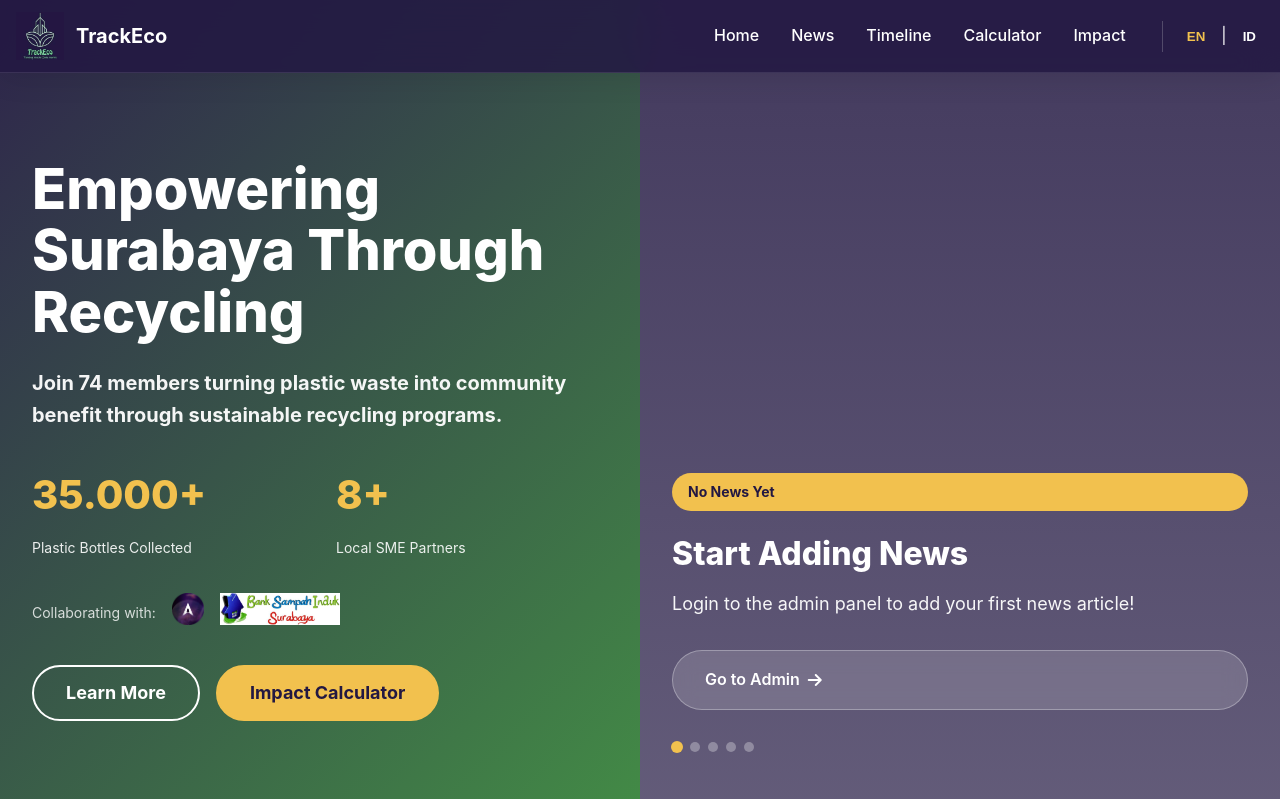
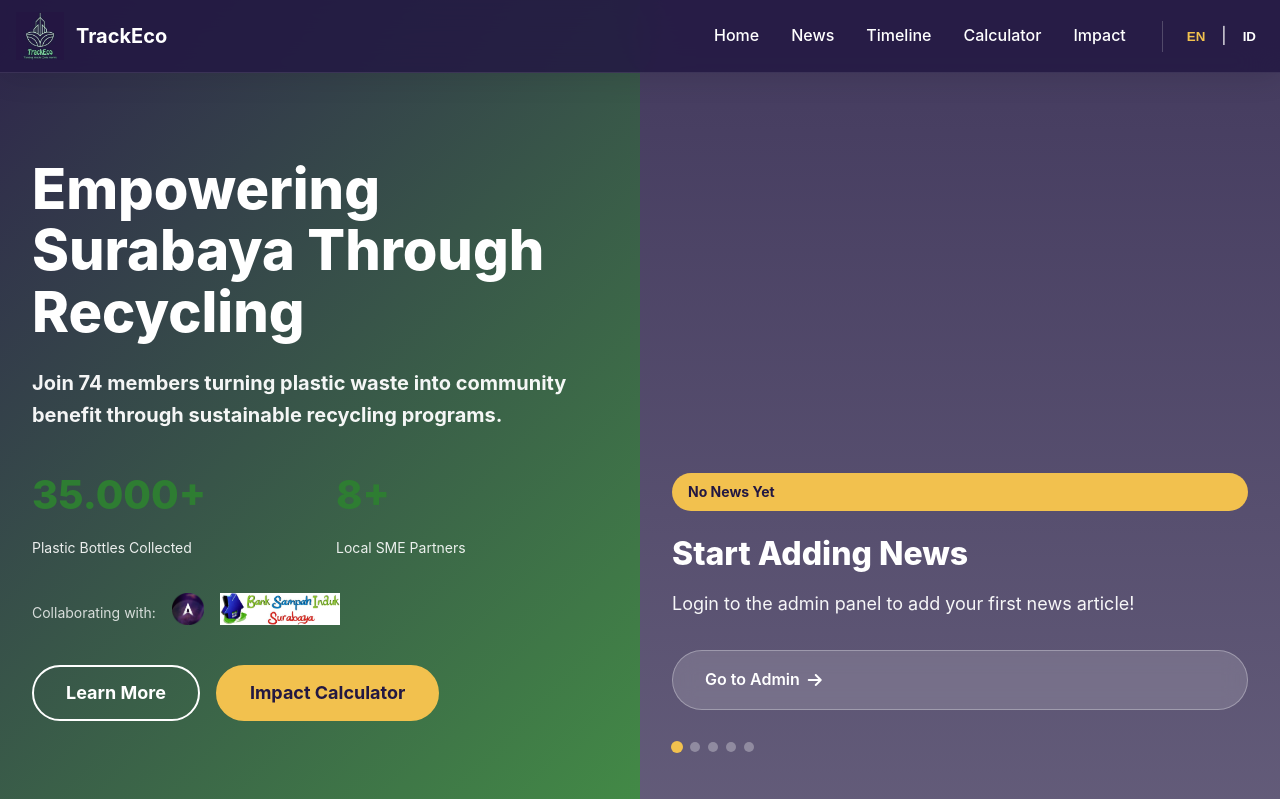
Before and after one commit to ray-caster/trackecoweb, a Flask app: page / in a window 1280 px wide. Shown: the top 799 px of the page. Run offline with Flask 3, Linux system fonts and the light colour scheme; data that the repository does not hold is empty.

Commit message:
Update index.html

```diff
--- a/templates/index.html
+++ b/templates/index.html
@@ -874,16 +874,16 @@
         <div class="hero-content">
             <h1 data-translate-key="hero_title">Memberdayakan Surabaya Melalui Daur Ulang</h1>
             <h2 data-translate-key="hero_subtitle">
-                Bergabunglah dengan <span id="memberCounter" style="color: var(--accent-color); font-weight: 800;">{{ website_data.stats.member_count if website_data.stats else 74 }}</span> anggota untuk mengubah sampah plastik menjadi manfaat bagi masyarakat.
+                Bergabunglah dengan <span id="memberCounter" style="color: #2e7d32; font-weight: 800;">{{ website_data.stats.member_count if website_data.stats else 74 }}</span> anggota untuk mengubah sampah plastik menjadi manfaat bagi masyarakat.
             </h2>
 
             <div class="hero-stats">
                 <div class="hero-stat">
-                    <span class="stat-number"><span id="bottleCounter">{{ website_data.stats.bottles_collected if website_data.stats else 35000 }}</span>+</span>
+                    <span class="stat-number" style="color: #2e7d32;"><span id="bottleCounter">{{ website_data.stats.bottles_collected if website_data.stats else 35000 }}</span>+</span>
                     <span class="stat-label" data-translate-key="hero_bottles_collected">Botol Plastik Terkumpul</span>
                 </div>
                 <div class="hero-stat">
-                    <span class="stat-number"><span id="partnerCounter">{{ website_data.stats.sme_partners if website_data.stats else 8 }}</span>+</span>
+                    <span class="stat-number" style="color: #2e7d32;"><span id="partnerCounter">{{ website_data.stats.sme_partners if website_data.stats else 8 }}</span>+</span>
                     <span class="stat-label" data-translate-key="hero_sme_partners">Mitra UKM Lokal</span>
                 </div>
             </div>
@@ -1132,7 +1132,7 @@
         </div>
         <div class="impact-grid">
             <div class="impact-card">
-                <div class="number">{{ website_data.stats.sme_partners if website_data.stats else 8 }}</div>
+                <div class="number" style="color: #2e7d32;">{{ website_data.stats.sme_partners if website_data.stats else 8 }}</div>
                 <div class="title" data-translate-key="impact_card1_title">Mitra UKM Lokal</div>
                 <div class="logos">
                     <img src="/static/images/AquaLogo.webp" alt="Logo Aqua" width="80" height="40"
@@ -1144,12 +1144,12 @@
                 </div>
             </div>
             <div class="impact-card">
-                <div class="number"><span id="impactBottleCounter">{{ website_data.stats.impact_plastic_collected if website_data.stats else 3000 }}</span>+ kg</div>
+                <div class="number" style="color: #2e7d32;"><span id="impactBottleCounter">{{ website_data.stats.impact_plastic_collected if website_data.stats else 3000 }}</span>+ kg</div>
                 <div class="title" data-translate-key="impact_card2_title">Plastik Terkumpul</div>
                 <p data-translate-key="impact_card2_desc">Dari wilayah perkotaan</p>
             </div>
             <div class="impact-card">
-                <div class="number">{{ website_data.stats.member_count if website_data.stats else 74 }}</div>
+                <div class="number" style="color: #2e7d32;">{{ website_data.stats.member_count if website_data.stats else 74 }}</div>
                 <div class="title" data-translate-key="impact_card3_title">Anggota Aktif</div>
                 <p data-translate-key="impact_card3_desc">Memimpin upaya daur ulang komunitas</p>
             </div>
@@ -1181,7 +1181,7 @@
                             style="color:var(--secondary-color);"></i></div>
                     <div>
                         <h4 data-translate-key="impact_env3_title">Dukungan Industri Kerajinan</h4>
-                        <p data-translate-key="impact_env3_desc"><strong>85%</strong> plastik berkualitas tinggi
+                        <p data-translate-key="impact_env3_desc"><strong style="color: #2e7d32;">{{ website_data.stats.recycling_rate if website_data.stats else 85 }}%</strong> plastik berkualitas tinggi
                             mendukung industri mikro kerajinan lokal.</p>
                     </div>
                 </div>
```
